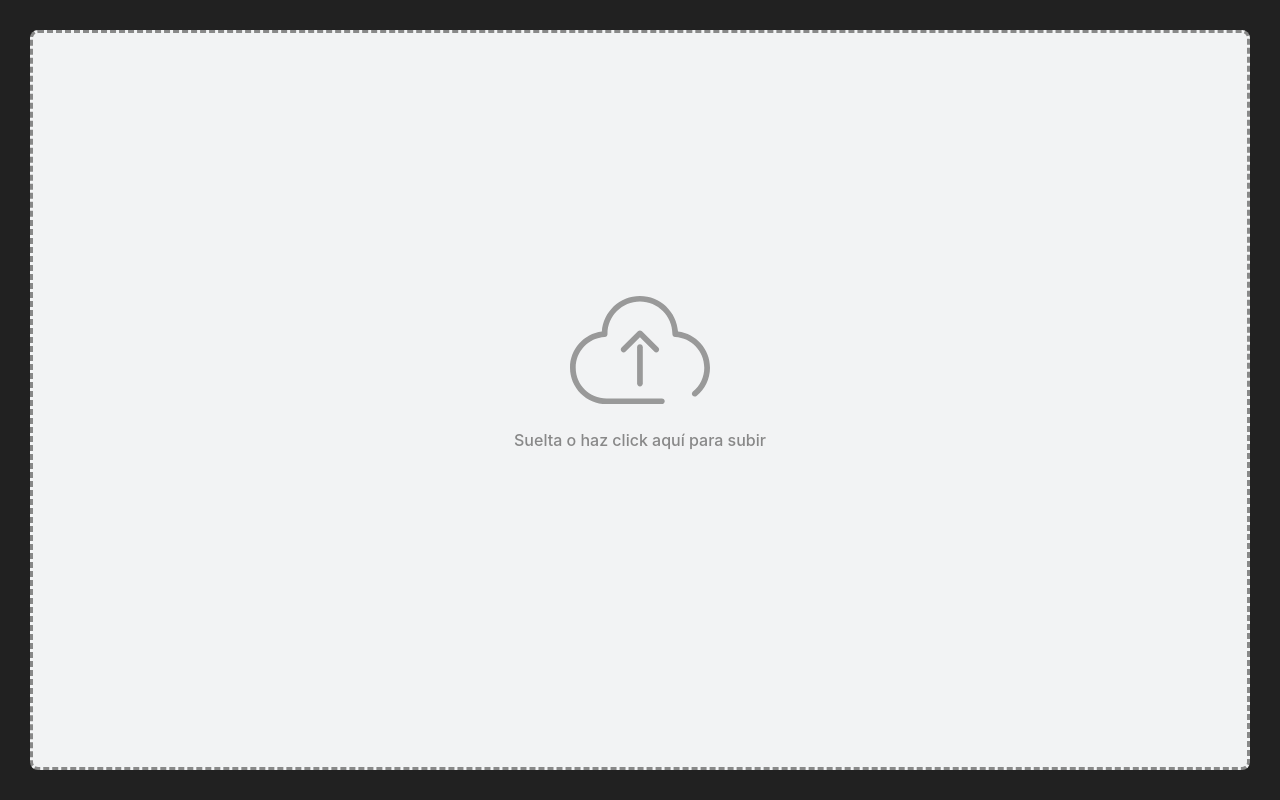
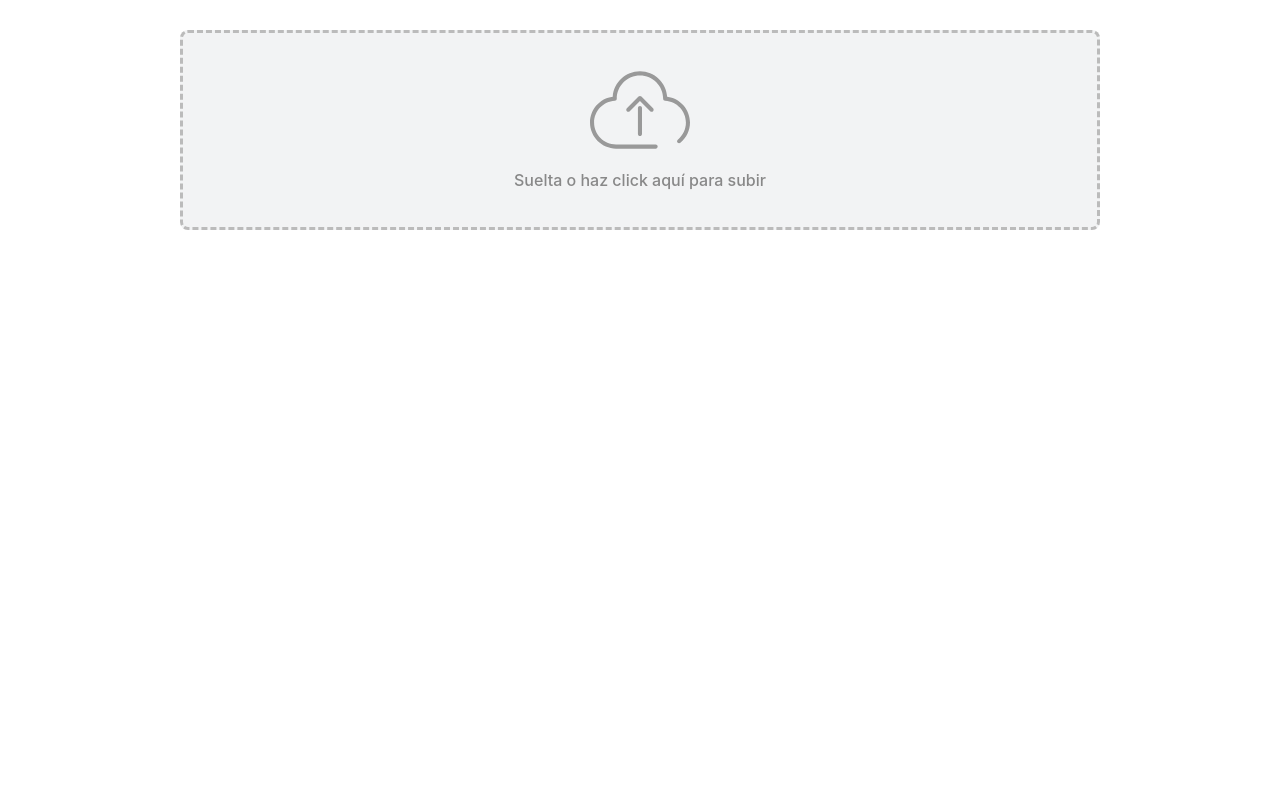
Before and after one commit to domehead100/react-ce-ubigeo, a React (Create React App) app: page / in a window 1280 px wide. Built offline with nearby package versions, Linux system fonts and the light colour scheme.

Commit message:
move styles and change theme

```diff
--- a/src/containers/index.css
+++ b/src/containers/index.css
@@ -1,32 +1,9 @@
 .App {
-  background: #212121;
+  background: #fff;
   box-sizing: border-box;
   padding: 30px;
   height: 100vh;
   overflow: auto;
+  max-width: 980px;
+  margin: 0 auto;
 }
-h3 {
-  color: #888;
-  text-align: center;
-  padding-bottom: 20px;
-}
-.upload-area {
-  display: flex;
-  height: calc(100vh - 60px);
-  border: 3px dashed #888;
-  box-sizing: border-box;
-  border-radius: 8px;
-  align-items: center;
-  justify-content: center;
-  flex-direction: column;
-}
-.upload-area img {
-  max-width: 140px;
-  margin-top: -60px;
-}
-.upload-area p {
-  display: block;
-  padding: 10px;
-  color: #888;
-  font-weight: 500;
-}
```
